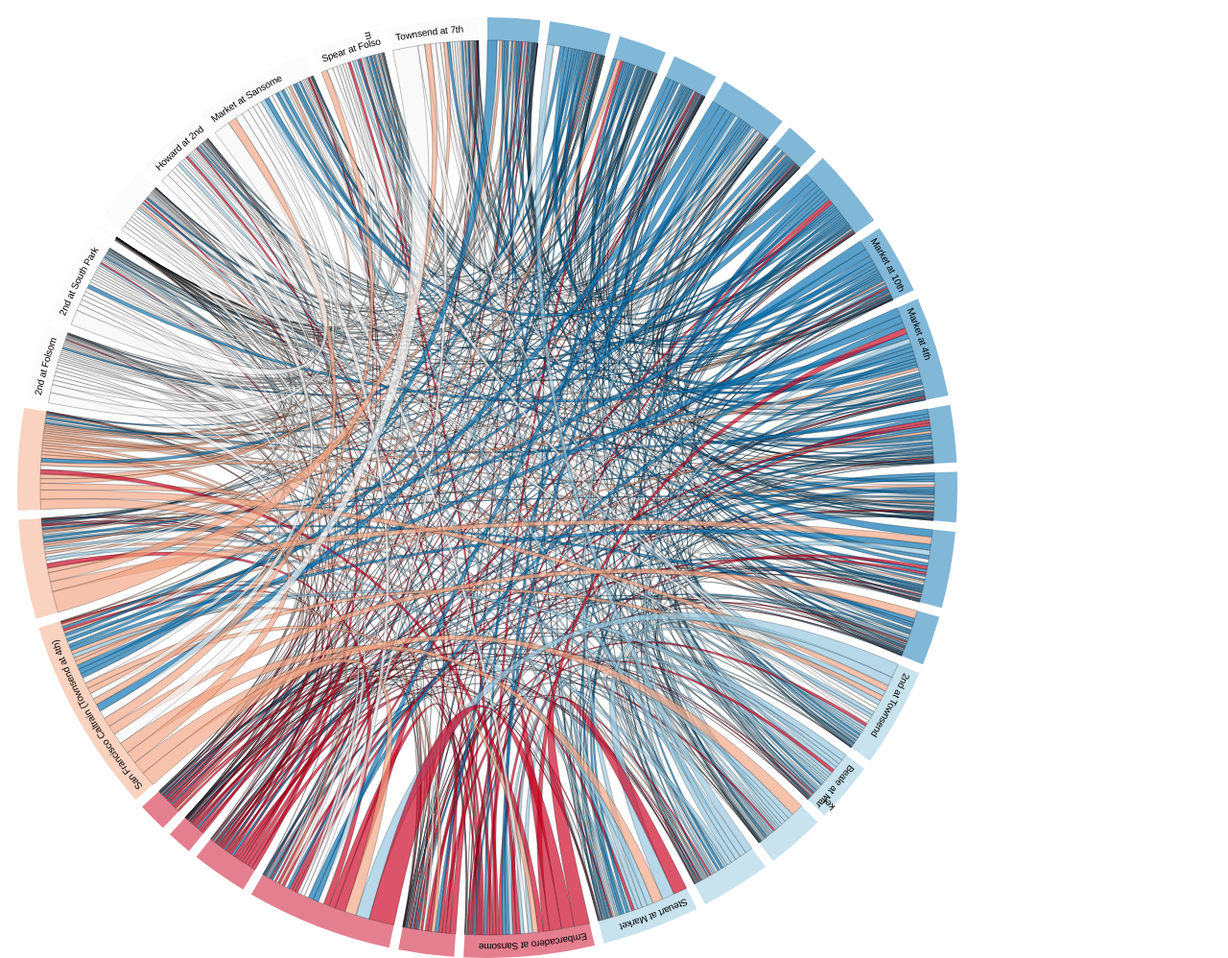
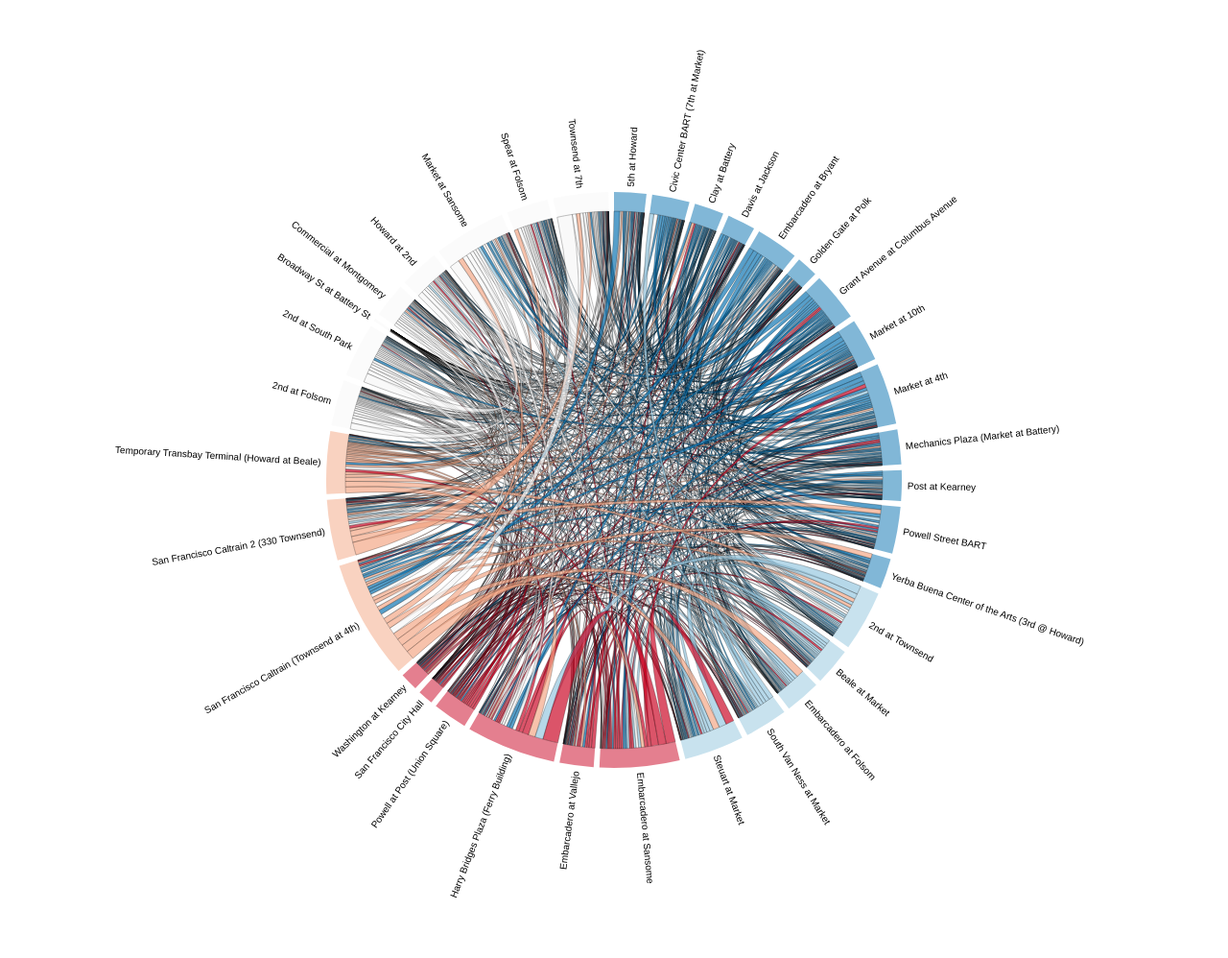
Before and after one commit to semerj/open-bike-challenge, a plain HTML site: page index.html in a window 1280 px wide. Shown: the whole page at 96% size. Drawn offline with nearby package versions, Linux system fonts and the light colour scheme.

Commit message:
update index

```diff
--- a/index.html
+++ b/index.html
@@ -1,9 +1,21 @@
 <!DOCTYPE html>
+<html>
+  <head>
     <meta charset="utf-8">
     <style>
 
-body {
+    html, body {
       font: 10px sans-serif;
+      width: 100%;
+      height: 100%;
+      margin: 0;
+      padding: 0;
+    }
+
+    #container {
+      text-align: center;
+      height: 100%;
+      position: relative;
     }
 
     .chord {
@@ -27,16 +39,17 @@ path.chord {
     #circle:hover path.fade {
       display: none;
     }
-
     </style>
+  </head>
   <body>
+    <div id="container"></div>
     <script src="http://d3js.org/d3.v3.min.js"></script>
     <script>
 
-var width = 1000,
+    var width = 1100,
         height = 1000,
-    outerRadius = Math.min(width, height) / 2 - 10,
-    innerRadius = outerRadius - 24;
+        outerRadius = Math.min(width, height) / 2 - 200,
+        innerRadius = outerRadius - 20;
 
     var formatPercent = d3.format(".1%");
 
@@ -52,7 +65,8 @@ var layout = d3.layout.chord()
     var path = d3.svg.chord()
         .radius(innerRadius);
 
-var svg = d3.select("body").append("svg")
+    var svg = d3.select("#container").append("svg")
+        .attr("id", "chart")
         .attr("width", width)
         .attr("height", height)
       .append("g")
@@ -88,16 +102,17 @@ d3.csv("rides.csv", function(rides) {
 
         // Add a text label.
         var groupText = group.append("text")
-        .attr("x", 6)
-        .attr("dy", 15);
-
-    groupText.append("textPath")
-        .attr("xlink:href", function(d, i) { return "#group" + i; })
-        .text(function(d, i) { return rides[i].name; });
-
-    // Remove the labels that don't fit. :(
-    groupText.filter(function(d, i) { return groupPath[0][i].getTotalLength() / 2 - 16 < this.getComputedTextLength(); })
-        .remove();
+            .each(function(d) { d.angle = (d.startAngle + d.endAngle) / 2; })
+            .attr("dy", ".35em")
+            .attr("transform", function(d) {
+              return "rotate(" + (d.angle * 180 / Math.PI - 90) + ")"
+                  + "translate(" + (innerRadius + 26) + ")"
+                  + (d.angle > Math.PI ? "rotate(180)" : "");
+            })
+            .style("text-anchor", function(d) { return d.angle > Math.PI ? "end" : null; })
+            .text(function(d, i) {
+              return rides[i].name.split(" ").join("\r\n").toString();
+            });
 
         // Add the chords.
         var chord = svg.selectAll(".chord")
@@ -125,5 +140,6 @@ d3.csv("rides.csv", function(rides) {
         }
       });
     });
-
     </script>
+  </body>
+</html>
```
Lines whose indentation alone changed are shown as unchanged.
